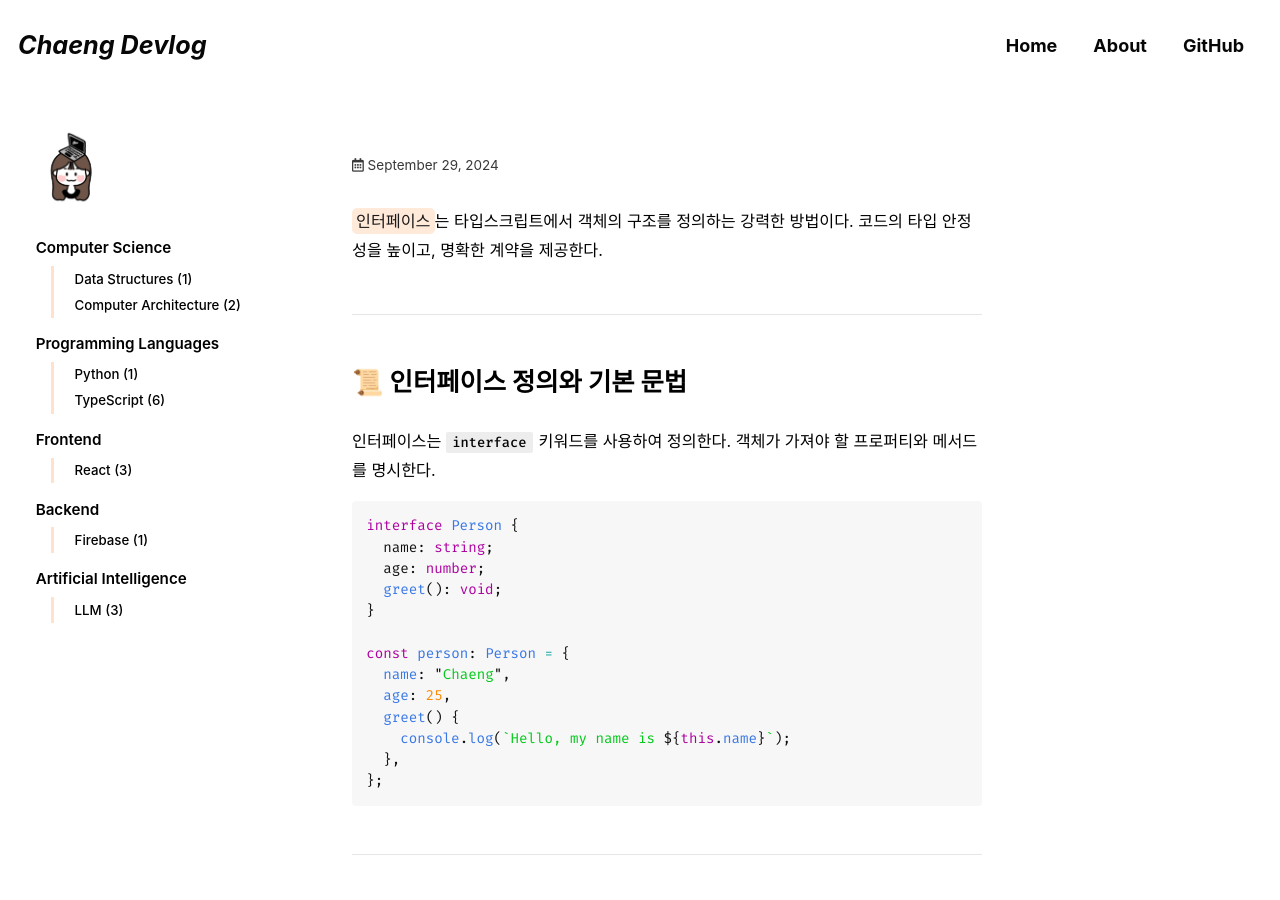
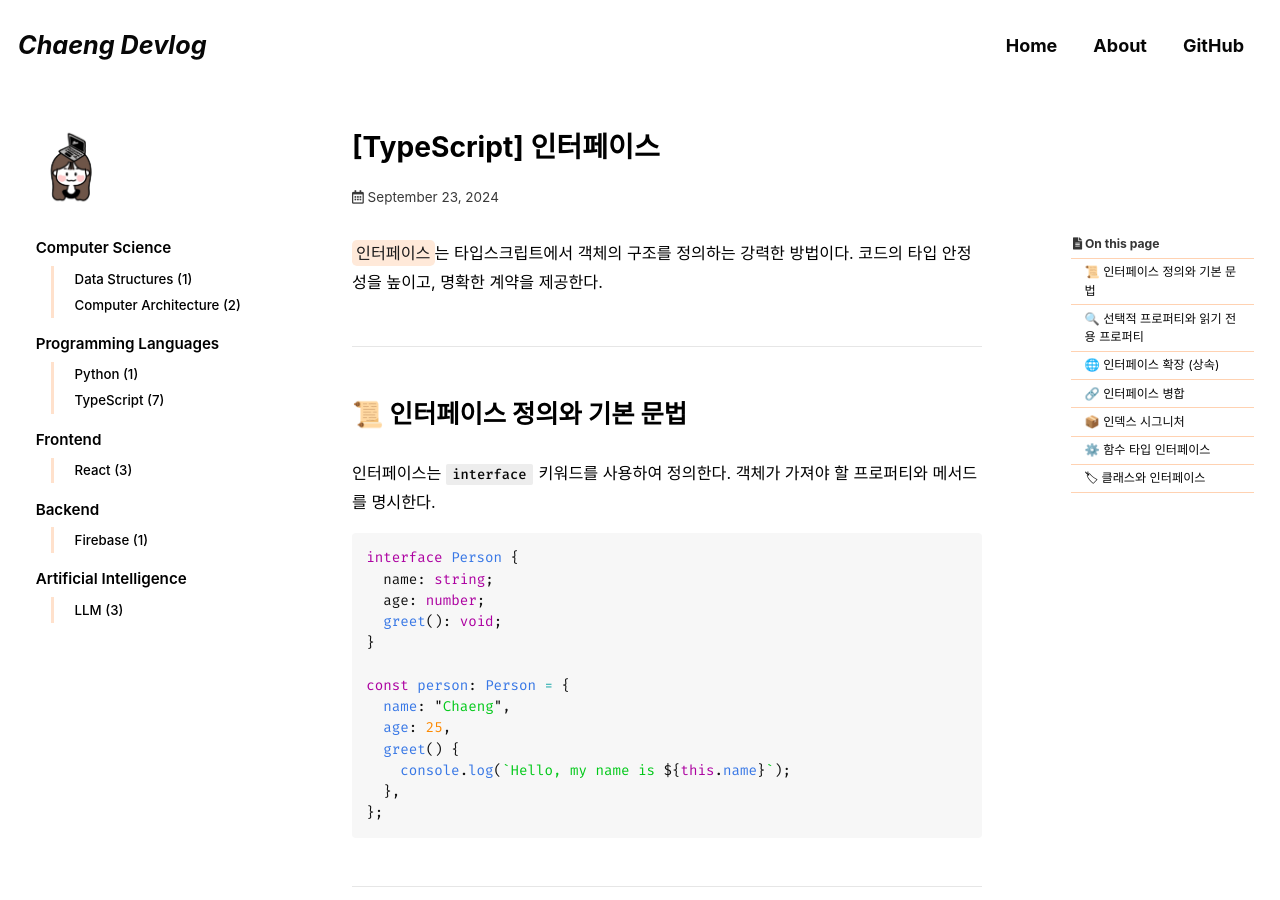
Before and after one commit to cchaeyoung/cchaeyoung.github.io, a Jekyll site: the page built from _posts/2024-09-23-typescript-interfaces.md, in a window 1280 px wide and 900 px high. Built offline with Jekyll 4.4.1, drawn with Linux system fonts in a browser that asks for light colours; cached includes are drawn as plain includes; some web fonts are replaced; comment, search, counter and statistics services are not loaded; some of the changed text lies outside the part shown.

Commit message:
docs: Update title

```diff
--- a/_posts/2024-09-23-typescript-interfaces.md
+++ b/_posts/2024-09-23-typescript-interfaces.md
@@ -1,5 +1,5 @@
 ---
-title: "[TypeScript] 인터페이스
+title: "[TypeScript] 인터페이스"
 excerpt: "인터페이스의 정의, 문법, 기본 사용법, 병합, 상속, 인덱스 시그니처"
 
 categories:
```
